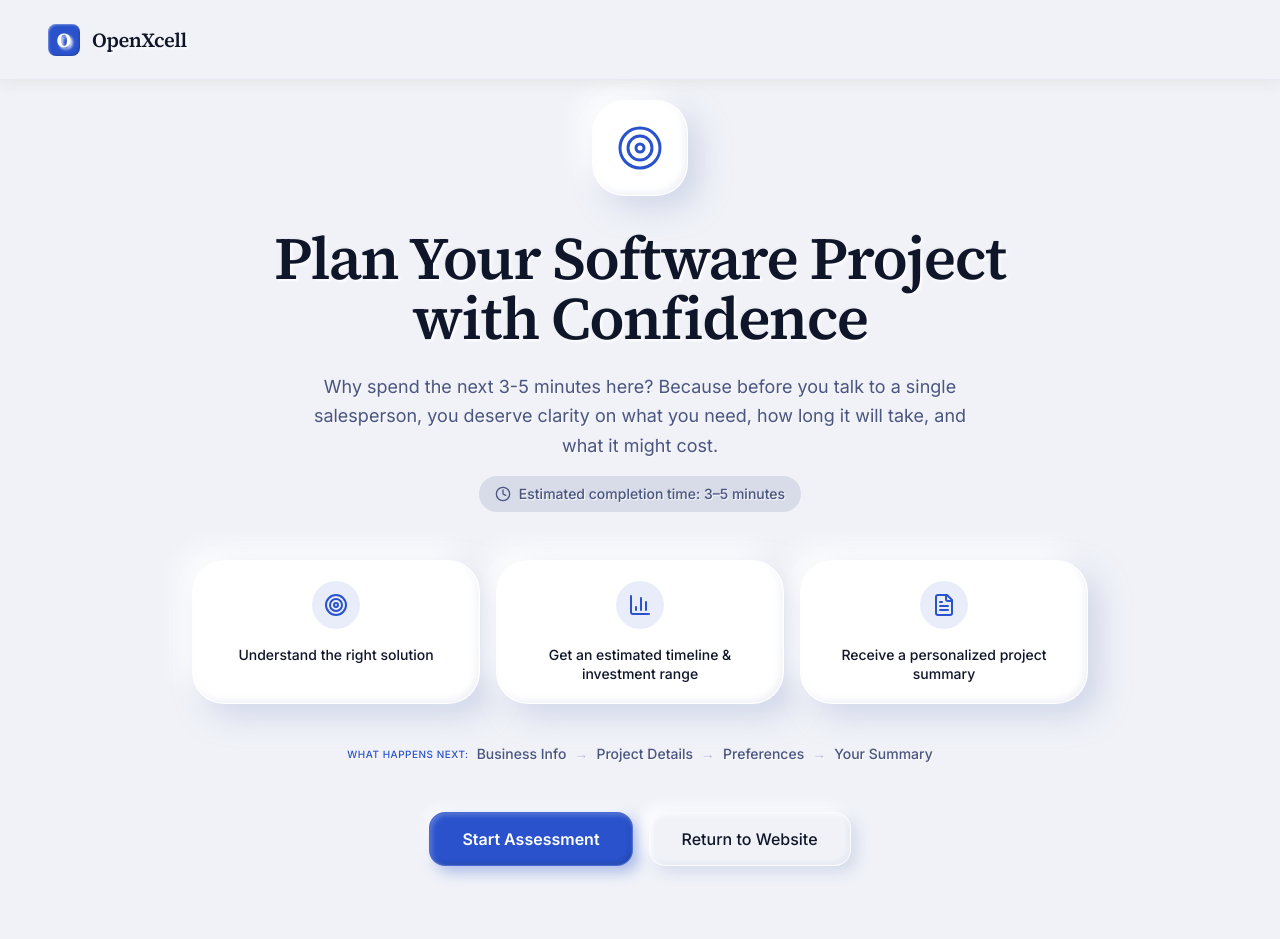
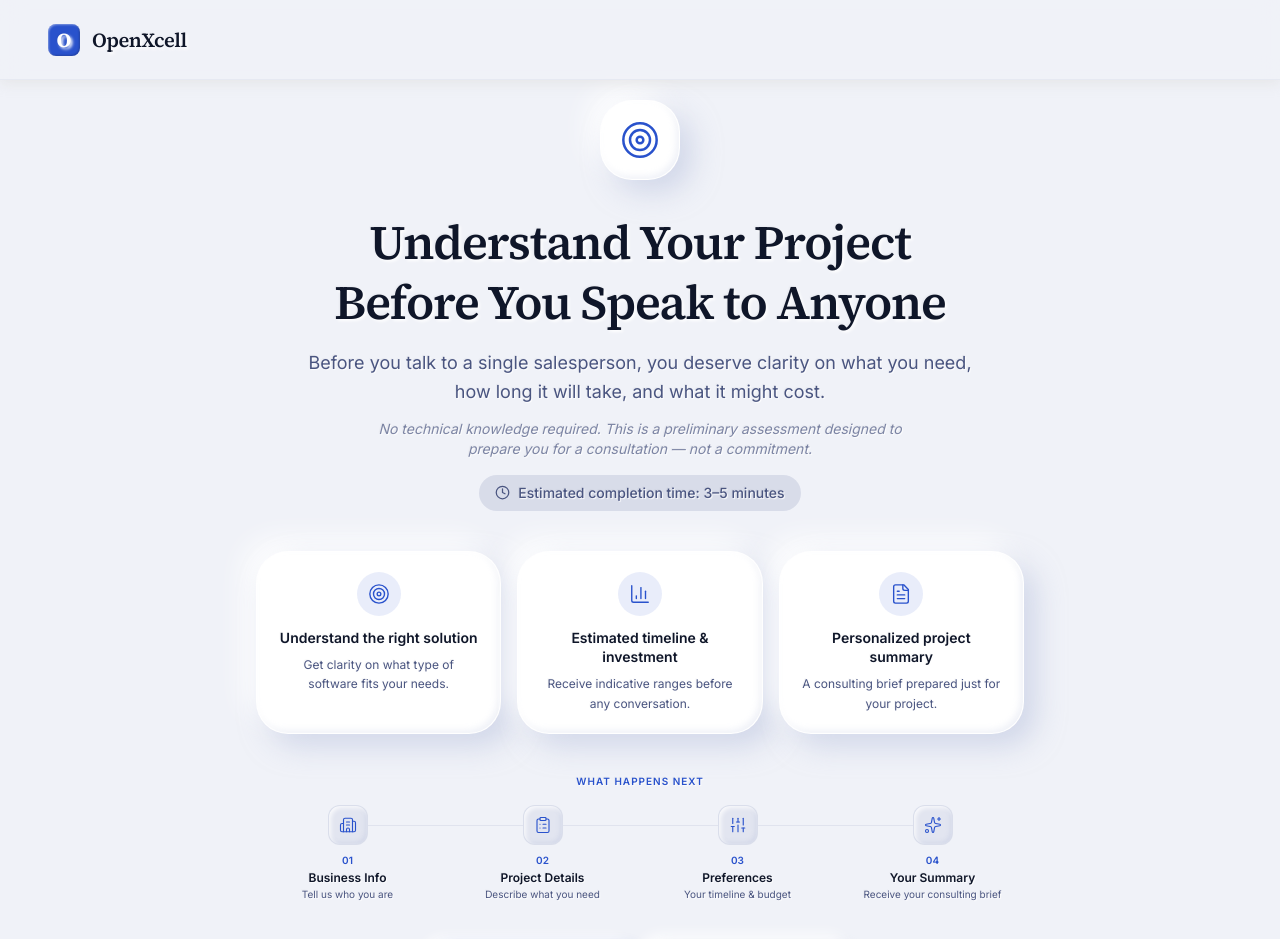
Before and after one commit to mehaupadhyayvercel-ops/scoper.builder, a React (Vite) app: page / in a window 1280 px wide. Shown: the top 939 px of the page. Before the commit the page ends 886 px from the top, so only its background shows below. Built offline with nearby package versions, Linux system fonts and the light colour scheme.

Commit message:
Top 6 UX brief: stronger Welcome, dynamic end users, Summary disclaimer

```diff
--- a/src/screens/ProjectDetails.tsx
+++ b/src/screens/ProjectDetails.tsx
@@ -12,18 +12,27 @@ const PROJECT_TYPES = [
   'Not Sure Yet'
 ];
 
-const END_USERS = [
-  'Customers', 'Employees', 'Vendors', 'Students', 'Patients', 'Administrators', 'Other'
-];
+// Dynamic end users keyed by industry (from BusinessInfo) — fallback to generic
+const INDUSTRY_END_USERS: Record<string, string[]> = {
+  Healthcare:   ['Patients', 'Doctors', 'Hospital Staff', 'Clinic Admins', 'Pharmacists'],
+  Finance:      ['Customers', 'Financial Advisors', 'Compliance Officers', 'Managers'],
+  Retail:       ['Customers', 'Store Staff', 'Vendors', 'Warehouse Teams'],
+  Education:    ['Students', 'Teachers', 'Administrators', 'Parents'],
+  Technology:   ['End Users', 'Developers', 'Admins', 'Enterprise Clients'],
+  Logistics:    ['Drivers', 'Dispatchers', 'Warehouse Staff', 'Customers'],
+  Other:        ['Customers', 'Employees', 'Vendors', 'Administrators', 'Other'],
+};
+
+const GENERIC_END_USERS = ['Customers', 'Employees', 'Vendors', 'Students', 'Patients', 'Administrators', 'Other'];
 
 const STARTER_SENTENCES: Record<string, string> = {
-  'Marketplace': "I'm building a marketplace platform where buyers and sellers can connect, list products, and transact securely online. The goal is to reduce friction between supply and demand in our industry.",
-  'Healthcare': "I'm building a healthcare platform where patients can book appointments, consult doctors remotely, and access their medical history in one place. The goal is to reduce administrative burden for clinics.",
-  'E-commerce': "I'm building an e-commerce store where customers can browse products, place orders, and track deliveries. The goal is to increase sales by providing a seamless online shopping experience.",
-  'Internal Tool': "I'm building an internal tool to help my team manage workflows, track progress, and reduce manual data entry. The goal is to improve operational efficiency across departments.",
-  'Customer Portal': "I'm building a customer portal where our clients can log in, view their account details, submit requests, and track the status of ongoing work. The goal is to reduce support overhead.",
+  'Marketplace':       "I'm building a marketplace platform where buyers and sellers can connect, list products, and transact securely online. The goal is to reduce friction between supply and demand in our industry.",
+  'Healthcare':        "I'm building a healthcare platform where patients can book appointments, consult doctors remotely, and access their medical history in one place. The goal is to reduce administrative burden for clinics.",
+  'E-commerce':        "I'm building an e-commerce store where customers can browse products, place orders, and track deliveries. The goal is to increase sales by providing a seamless online shopping experience.",
+  'Internal Tool':     "I'm building an internal tool to help my team manage workflows, track progress, and reduce manual data entry. The goal is to improve operational efficiency across departments.",
+  'Customer Portal':   "I'm building a customer portal where our clients can log in, view their account details, submit requests, and track the status of ongoing work. The goal is to reduce support overhead.",
   'Learning Platform': "I'm building a learning platform where students can access course content, complete assignments, and track their progress. The goal is to make education more accessible and engaging.",
-  'CRM / Sales Tool': "I'm building a CRM tool to help our sales team manage leads, track follow-ups, and forecast revenue. The goal is to give our team a single source of truth for customer relationships.",
+  'CRM / Sales Tool':  "I'm building a CRM tool to help our sales team manage leads, track follow-ups, and forecast revenue. The goal is to give our team a single source of truth for customer relationships.",
   'Field Service App': "I'm building a field service application where technicians can receive job assignments, update job status, and capture signatures on-site. The goal is to eliminate paper-based processes.",
 };
 
@@ -31,6 +40,10 @@ export function ProjectDetailsScreen() {
   const { data, updateData, goNext, goBack } = useAppContext();
   const { click } = useSound();
   const [error, setError] = useState('');
+
+  // Resolve the suggested end users from the selected industry
+  const suggestedUsers: string[] = INDUSTRY_END_USERS[data.business?.industry ?? ''] ?? GENERIC_END_USERS;
+  const isDynamic = !!(data.business?.industry && INDUSTRY_END_USERS[data.business.industry]);
 
   const toggleProjectType = (type: string) => {
     click();
@@ -64,6 +77,13 @@ export function ProjectDetailsScreen() {
     }
   };
 
+  const chipClass = (active: boolean) =>
+    `px-4 py-2 rounded-full text-sm font-medium border transition-all clay-text ${
+      active
+        ? 'border-primary bg-primary/8 text-primary shadow-[inset_2px_2px_4px_rgba(255,255,255,0.7),inset_-2px_-2px_4px_rgba(0,0,0,0.05)]'
+        : 'border-outline-variant/40 bg-surface text-secondary hover:bg-surface-container hover:border-primary/30 shadow-[inset_2px_2px_4px_rgba(255,255,255,0.7),inset_-2px_-2px_4px_rgba(180,190,220,0.3)]'
+    }`;
+
   return (
     <motion.div
       initial={{ opacity: 0, x: 20 }}
@@ -78,40 +98,36 @@ export function ProjectDetailsScreen() {
 
       <div className="clay-card p-5 sm:p-6 space-y-8">
 
-        {/* Project Types */}
+        {/* Project Context */}
         <div>
-          <label className="text-sm font-semibold text-on-surface-variant uppercase tracking-wider mb-1 block clay-text">What type of project is this? <span className="text-[10px] font-normal normal-case italic">(Optional)</span></label>
-          <div className="flex flex-wrap gap-3 mt-3">
+          <label className="text-sm font-semibold text-on-surface-variant uppercase tracking-wider mb-1 block clay-text">
+            What type of project is this? <span className="text-[10px] font-normal normal-case italic">Optional</span>
+          </label>
+          <p className="text-xs text-secondary clay-text mb-3">Helps us frame the right solution for your context.</p>
+          <div className="flex flex-wrap gap-2.5">
             {PROJECT_TYPES.map((type) => (
-              <button
-                key={type}
-                onClick={() => toggleProjectType(type)}
-                className={`px-4 py-2 rounded-full text-sm font-medium border transition-all clay-text ${
-                  data.projectTypes.includes(type)
-                    ? 'border-primary bg-primary/5 text-primary shadow-[inset_2px_2px_4px_rgba(255,255,255,0.7),inset_-2px_-2px_4px_rgba(0,0,0,0.05)]'
-                    : 'border-outline-variant/40 bg-surface text-secondary hover:bg-surface-container shadow-[inset_2px_2px_4px_rgba(255,255,255,0.7),inset_-2px_-2px_4px_rgba(209,205,199,0.3)]'
-                }`}
-              >
+              <button key={type} onClick={() => toggleProjectType(type)} className={chipClass(data.projectTypes.includes(type))}>
                 {type}
               </button>
             ))}
           </div>
         </div>
 
-        {/* End Users */}
+        {/* Dynamic End Users */}
         <div>
-          <label className="text-sm font-semibold text-on-surface-variant uppercase tracking-wider mb-1 block clay-text">Who will use this? <span className="text-[10px] font-normal normal-case italic">(Optional)</span></label>
-          <div className="flex flex-wrap gap-3 mt-3">
-            {END_USERS.map((user) => (
-              <button
-                key={user}
-                onClick={() => toggleEndUser(user)}
-                className={`px-4 py-2 rounded-full text-sm font-medium border transition-all clay-text ${
-                  data.endUsers.includes(user)
-                    ? 'border-primary bg-primary/5 text-primary shadow-[inset_2px_2px_4px_rgba(255,255,255,0.7),inset_-2px_-2px_4px_rgba(0,0,0,0.05)]'
-                    : 'border-outline-variant/40 bg-surface text-secondary hover:bg-surface-container shadow-[inset_2px_2px_4px_rgba(255,255,255,0.7),inset_-2px_-2px_4px_rgba(209,205,199,0.3)]'
-                }`}
-              >
+          <label className="text-sm font-semibold text-on-surface-variant uppercase tracking-wider mb-1 block clay-text">
+            Who will use this? <span className="text-[10px] font-normal normal-case italic">Optional</span>
+          </label>
+          {isDynamic ? (
+            <p className="text-xs text-secondary clay-text mb-3">
+              We've suggested user groups based on your <strong className="text-primary">{data.business?.industry}</strong> industry — adjust as needed.
+            </p>
+          ) : (
+            <p className="text-xs text-secondary clay-text mb-3">Select all that apply.</p>
+          )}
+          <div className="flex flex-wrap gap-2.5">
+            {suggestedUsers.map((user) => (
+              <button key={user} onClick={() => toggleEndUser(user)} className={chipClass(data.endUsers.includes(user))}>
                 {user}
               </button>
             ))}
@@ -120,15 +136,18 @@ export function ProjectDetailsScreen() {
 
         {/* Description Textarea */}
         <div>
-          <label className="text-sm font-semibold text-on-surface-variant uppercase tracking-wider mb-2 block clay-text">What are you trying to build? *</label>
+          <label className="text-sm font-semibold text-on-surface-variant uppercase tracking-wider mb-2 block clay-text">
+            What are you trying to build? *
+          </label>
 
+          {/* Helper prompts */}
           <div className="mb-3 text-[11px] text-secondary clay-text bg-surface-container-high/50 p-3 rounded-xl border border-outline-variant/20">
             <strong className="text-on-surface">Not sure what to write? Try answering these:</strong>
-            <ul className="list-disc ml-5 mt-1 space-y-0.5">
-              <li>What problem are you solving?</li>
-              <li>Who experiences it?</li>
-              <li>What outcome are you hoping for?</li>
-              <li>What should users be able to do?</li>
+            <ul className="list-disc ml-5 mt-1.5 space-y-1">
+              <li>What problem are you trying to solve?</li>
+              <li>Who experiences this problem?</li>
+              <li>What outcome are you hoping to achieve?</li>
+              <li>What should users be able to do in this system?</li>
             </ul>
           </div>
 
@@ -147,14 +166,14 @@ export function ProjectDetailsScreen() {
           <div className="mt-4">
             <p className="text-xs font-semibold text-secondary uppercase tracking-wider mb-2 clay-text flex items-center gap-1.5">
               <Sparkles size={12} className="text-primary" />
-              Need a starting point? Click a card to get started:
+              Need a starting point? Click a card:
             </p>
             <div className="flex flex-wrap gap-2">
               {Object.keys(STARTER_SENTENCES).map((label) => (
                 <button
                   key={label}
                   onClick={() => applyStarterSentence(label)}
-                  className="px-3 py-1.5 rounded-full border border-outline-variant/40 bg-surface text-xs text-secondary hover:bg-primary/5 hover:text-primary hover:border-primary/30 transition-colors clay-text shadow-[inset_2px_2px_4px_rgba(255,255,255,0.7),inset_-2px_-2px_4px_rgba(209,205,199,0.3)]"
+                  className="px-3 py-1.5 rounded-full border border-outline-variant/40 bg-surface text-xs text-secondary hover:bg-primary/5 hover:text-primary hover:border-primary/30 transition-colors clay-text shadow-[inset_2px_2px_4px_rgba(255,255,255,0.7),inset_-2px_-2px_4px_rgba(180,190,220,0.3)]"
                 >
                   {label}
                 </button>
@@ -163,17 +182,11 @@ export function ProjectDetailsScreen() {
           </div>
         </div>
 
-        <div className="mt-10 pt-6 border-t border-outline-variant/30 flex items-center justify-between">
-          <button
-            onClick={() => { click(); goBack('business'); }}
-            className="text-secondary hover:text-on-surface font-medium transition-colors"
-          >
+        <div className="pt-6 border-t border-outline-variant/30 flex items-center justify-between">
+          <button onClick={() => { click(); goBack('business'); }} className="text-secondary hover:text-on-surface font-medium transition-colors">
             Previous
           </button>
-          <button
-            onClick={validateAndContinue}
-            className="clay-btn px-8 py-3 text-base font-semibold"
-          >
+          <button onClick={validateAndContinue} className="clay-btn px-8 py-3 text-base font-semibold">
             Continue
           </button>
         </div>
--- a/src/screens/Welcome.tsx
+++ b/src/screens/Welcome.tsx
@@ -1,7 +1,14 @@
 import { motion } from 'motion/react';
 import { useAppContext } from '../context/AppContext';
-import { Target, FileText, Clock, BarChart3, Users } from 'lucide-react';
+import { Target, FileText, Clock, BarChart3, Building2, ClipboardList, Sliders, Sparkles } from 'lucide-react';
 import { useSound } from '../hooks/useSound';
+
+const JOURNEY_STEPS = [
+  { icon: Building2, step: '01', label: 'Business Info', desc: 'Tell us who you are' },
+  { icon: ClipboardList, step: '02', label: 'Project Details', desc: 'Describe what you need' },
+  { icon: Sliders, step: '03', label: 'Preferences', desc: 'Your timeline & budget' },
+  { icon: Sparkles, step: '04', label: 'Your Summary', desc: 'Receive your consulting brief' },
+];
 
 export function WelcomeScreen() {
   const { goNext } = useAppContext();
@@ -14,45 +21,72 @@ export function WelcomeScreen() {
       exit={{ opacity: 0, y: -20 }}
       className="max-w-4xl mx-auto w-full flex flex-col items-center justify-center min-h-[80vh] text-center"
     >
-      <div className="mb-8 w-24 h-24 rounded-3xl clay-card flex items-center justify-center text-primary bg-primary/5">
-        <Target size={48} strokeWidth={1.5} />
+      {/* Hero icon */}
+      <div className="mb-8 w-20 h-20 rounded-3xl clay-card flex items-center justify-center text-primary bg-primary/5">
+        <Target size={40} strokeWidth={1.5} />
       </div>
 
-      <h1 className="font-serif text-4xl sm:text-5xl lg:text-6xl font-semibold mb-6 text-on-surface tracking-tight clay-title">
-        Plan Your Software Project <br className="hidden sm:block"/> with Confidence
+      {/* Hero headline */}
+      <h1 className="font-serif text-4xl sm:text-5xl font-semibold mb-4 text-on-surface tracking-tight clay-title leading-tight">
+        Understand Your Project<br className="hidden sm:block" /> Before You Speak to Anyone
       </h1>
 
-      <p className="text-lg text-secondary max-w-2xl mb-4 leading-relaxed clay-text">
-        Why spend the next 3-5 minutes here? Because before you talk to a single salesperson, you deserve clarity on what you need, how long it will take, and what it might cost.
+      {/* Sub-headline */}
+      <p className="text-lg text-secondary max-w-2xl mb-3 leading-relaxed clay-text">
+        Before you talk to a single salesperson, you deserve clarity on what you need,
+        how long it will take, and what it might cost.
       </p>
 
-      <div className="inline-flex items-center gap-2 px-4 py-2 rounded-full bg-surface-container-high text-sm font-medium text-secondary mb-12 clay-text">
-        <Clock size={16} />
+      {/* Trust copy */}
+      <p className="text-sm text-secondary/70 max-w-xl mb-4 clay-text italic">
+        No technical knowledge required. This is a preliminary assessment designed to prepare you for a consultation — not a commitment.
+      </p>
+
+      {/* Completion time badge */}
+      <div className="inline-flex items-center gap-2 px-4 py-2 rounded-full bg-surface-container-high text-sm font-medium text-secondary mb-10 clay-text">
+        <Clock size={15} />
         Estimated completion time: 3–5 minutes
       </div>
 
-      <div className="grid grid-cols-1 sm:grid-cols-3 gap-4 w-full max-w-4xl mx-auto mb-10">
+      {/* 3 Benefit cards */}
+      <div className="grid grid-cols-1 sm:grid-cols-3 gap-4 w-full max-w-3xl mx-auto mb-10">
         {[
-          { icon: Target, label: "Understand the right solution" },
-          { icon: BarChart3, label: "Get an estimated timeline & investment range" },
-          { icon: FileText, label: "Receive a personalized project summary" },
+          { icon: Target, label: 'Understand the right solution', desc: 'Get clarity on what type of software fits your needs.' },
+          { icon: BarChart3, label: 'Estimated timeline & investment', desc: 'Receive indicative ranges before any conversation.' },
+          { icon: FileText, label: 'Personalized project summary', desc: 'A consulting brief prepared just for your project.' },
         ].map((item, i) => (
-          <div key={i} className="clay-card p-5 flex flex-col items-center text-center gap-3">
-            <div className="w-12 h-12 rounded-full bg-primary/10 text-primary flex items-center justify-center mb-1">
-              <item.icon size={24} />
+          <div key={i} className="clay-card p-5 flex flex-col items-center text-center gap-2">
+            <div className="w-11 h-11 rounded-full bg-primary/10 text-primary flex items-center justify-center mb-1">
+              <item.icon size={22} strokeWidth={1.5} />
             </div>
-            <span className="text-sm font-medium text-on-surface clay-text leading-snug">{item.label}</span>
+            <span className="text-sm font-semibold text-on-surface clay-text leading-snug">{item.label}</span>
+            <span className="text-xs text-secondary clay-text leading-relaxed">{item.desc}</span>
           </div>
         ))}
       </div>
 
-      <div className="flex items-center justify-center w-full mb-12">
-        <p className="text-sm text-secondary clay-text font-medium flex items-center gap-2 flex-wrap justify-center">
-          <span className="uppercase tracking-wider text-[10px] text-primary">What happens next:</span>
-          Business Info <span className="text-outline-variant">→</span> Project Details <span className="text-outline-variant">→</span> Preferences <span className="text-outline-variant">→</span> Your Summary
-        </p>
+      {/* What Happens Next — visual 4-step journey */}
+      <div className="w-full max-w-3xl mb-10">
+        <p className="text-[10px] font-bold uppercase tracking-widest text-primary mb-4 clay-text">What Happens Next</p>
+        <div className="grid grid-cols-2 sm:grid-cols-4 gap-3">
+          {JOURNEY_STEPS.map(({ icon: Icon, step, label, desc }, i) => (
+            <div key={step} className="relative flex flex-col items-center text-center">
+              {/* Connector line */}
+              {i < JOURNEY_STEPS.length - 1 && (
+                <div className="hidden sm:block absolute top-5 left-[calc(50%+20px)] right-[-50%] h-px bg-outline-variant/30" />
+              )}
+              <div className="w-10 h-10 rounded-xl bg-surface-container border border-outline-variant/20 flex items-center justify-center text-primary mb-2 relative z-10 shadow-[inset_2px_2px_4px_rgba(255,255,255,0.8),inset_-2px_-2px_4px_rgba(180,190,220,0.3)]">
+                <Icon size={18} strokeWidth={1.5} />
+              </div>
+              <span className="text-[10px] font-bold text-primary mb-0.5">{step}</span>
+              <span className="text-xs font-semibold text-on-surface clay-text">{label}</span>
+              <span className="text-[10px] text-secondary clay-text mt-0.5 leading-tight">{desc}</span>
+            </div>
+          ))}
+        </div>
       </div>
 
+      {/* CTAs */}
       <div className="flex flex-col sm:flex-row items-center gap-4">
         <button
           onClick={() => { click(); goNext('business'); }}
```
Also changed, not shown: src/screens/Summary.tsx (+11 -0 lines).
